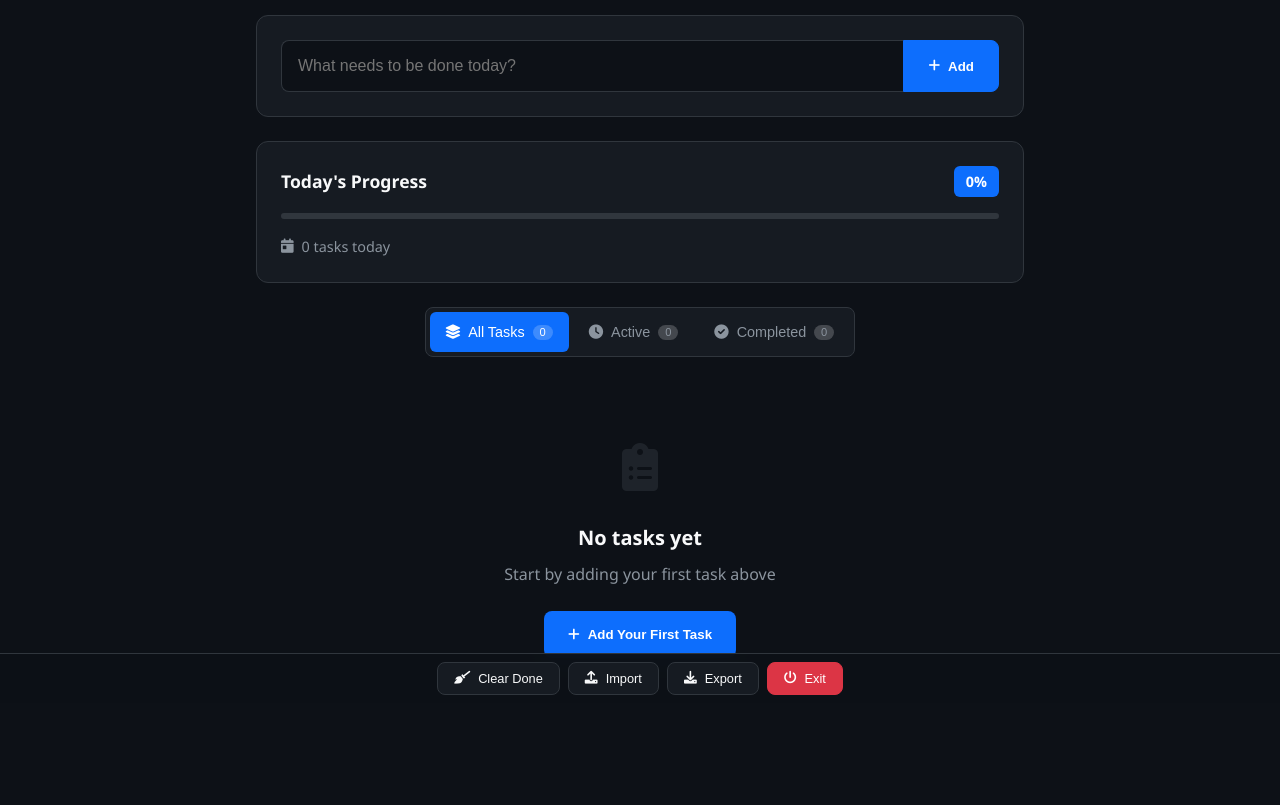
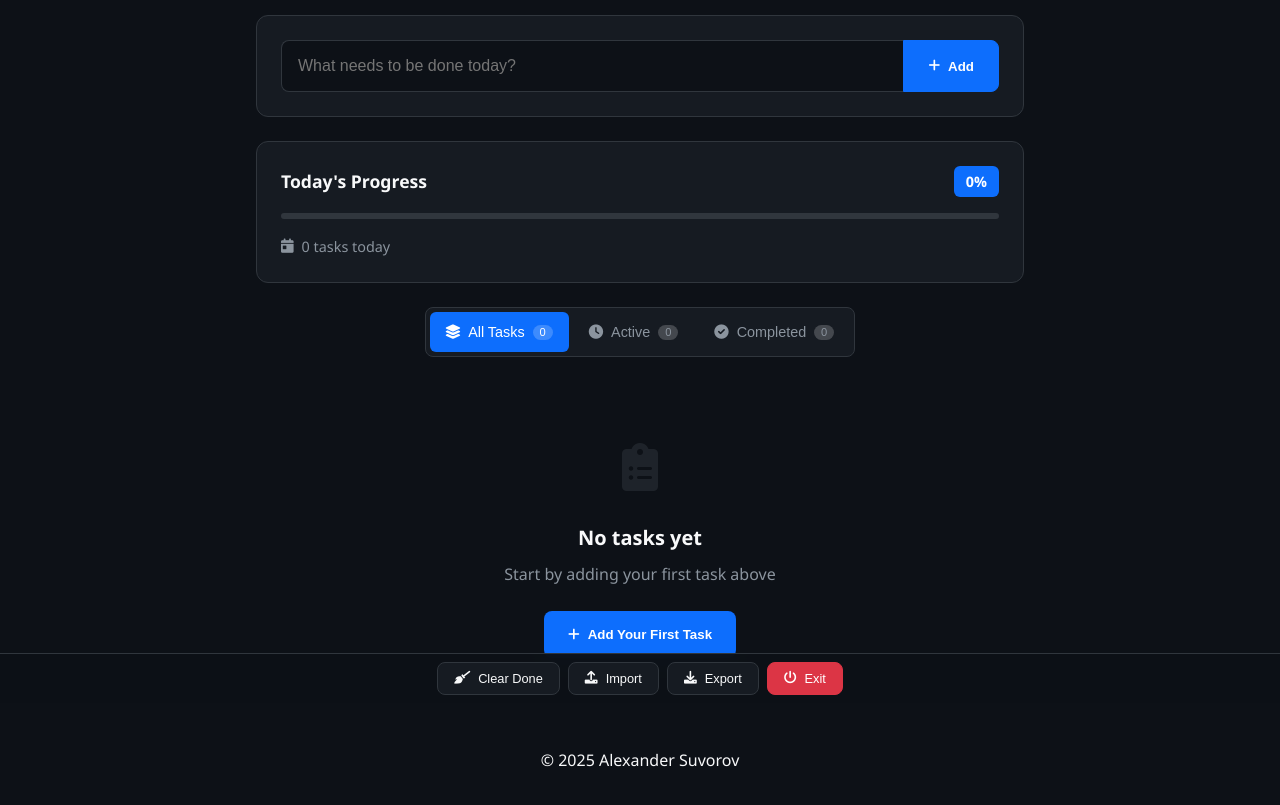
Before and after one commit to smartlegionlab/smart-todo-app-local, a plain HTML site: page index.html in a window 1280 px wide. Shown: the part 97-902 px from the top of the page. Drawn offline with Linux system fonts and the light colour scheme; no server answers.

Commit message:
Smart Legion ToDo v0.3.4

```diff
--- a/index.html
+++ b/index.html
@@ -127,6 +127,17 @@
                 </div>
             </section>
         </main>
+
+        <footer style="text-align: center; margin: 10px;">
+            <p>
+                © <span id="currentYear"></span> Alexander Suvorov
+            </p>
+
+            <script>
+                document.getElementById('currentYear').textContent = new Date().getFullYear();
+            </script>
+        </footer>
+
     </div>
 
     <template id="taskTemplate">
```
